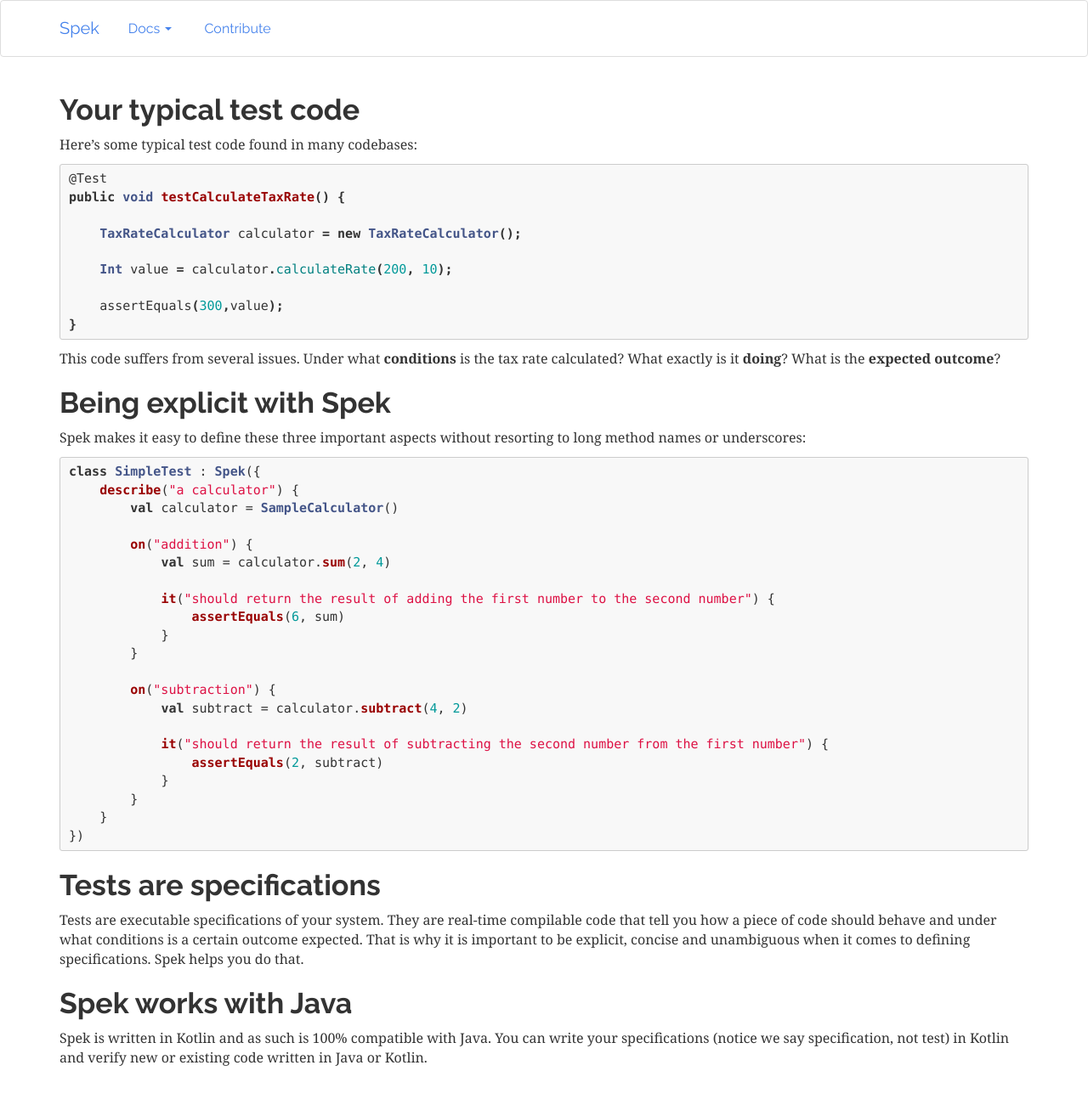
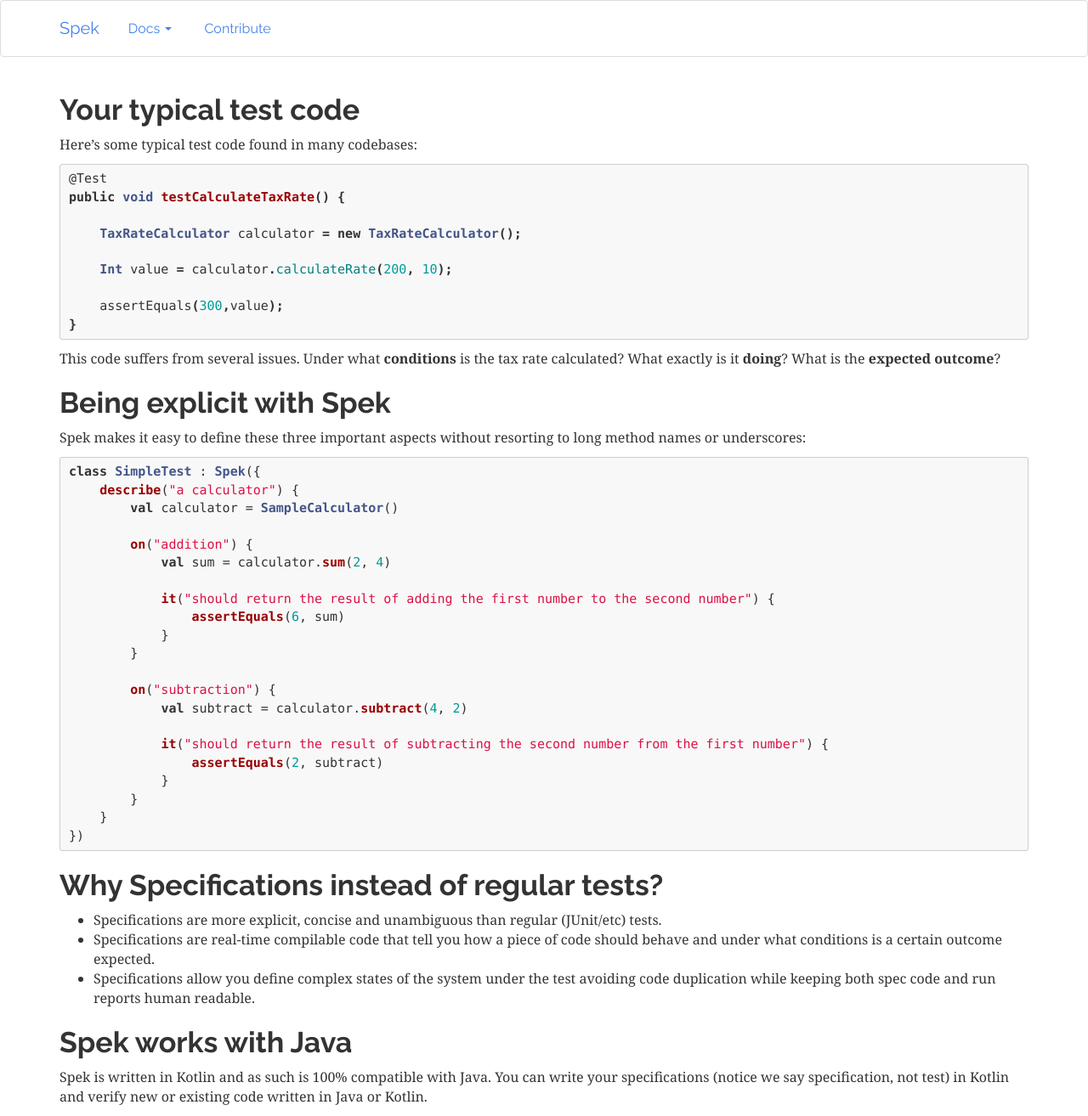
Before and after one commit to artem-zinnatullin/spekframework.github.io, a Jekyll site: the page built from index.md, in a window 1280 px wide. Shown: the whole page at 85% size. Built offline with Jekyll 4.4.1, drawn with Linux system fonts in a browser that asks for light colours; our own code applies the rules of GitHub Pages for plain Markdown files; before the commit the page ends 1268 px from its top, so only the background shows below that.

Commit message:
Improve "Tests are specifications" paragraph.

````diff
--- a/index.md
+++ b/index.md
@@ -47,8 +47,11 @@
 })
 ```
 
-## Tests are specifications
-Tests are executable specifications of your system. They are real-time compilable code that tell you how a piece of code should behave and under what conditions is a certain outcome expected. That is why it is important to be explicit, concise and unambiguous when it comes to defining specifications. Spek helps you do that.
+## Why Specifications instead of regular tests?
+
+* Specifications are more explicit, concise and unambiguous than regular (JUnit/etc) tests.
+* Specifications are real-time compilable code that tell you how a piece of code should behave and under what conditions is a certain outcome expected.
+* Specifications allow you define complex states of the system under the test avoiding code duplication while keeping both spec code and run reports human readable.
 
 ## Spek works with Java
 Spek is written in Kotlin and as such is 100% compatible with Java. You can write your specifications (notice we say specification, not test) in Kotlin and verify new or existing code written in Java or Kotlin.
````
